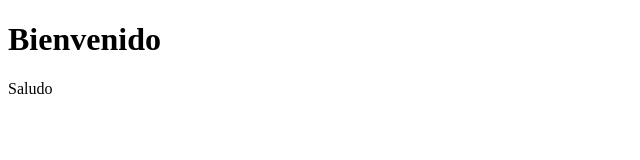
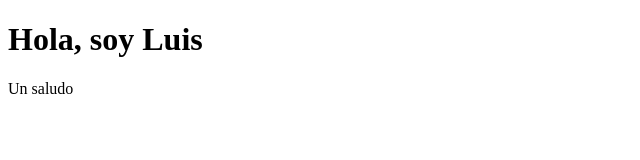
Before and after one commit to dbarquero/progra-web-2026, a website: page estudiantes/luis_diego_villalobos/nombre.html in a window 1280 px wide. Shown: the whole page, without its empty margins (0-640 px from the left). Drawn offline with Linux system fonts and the light colour scheme.

Commit message:
Ajusta app.js y nombre.html

```diff
--- a/estudiantes/luis_diego_villalobos/app.js
+++ b/estudiantes/luis_diego_villalobos/app.js
@@ -10,6 +10,10 @@ app.get('/saludo', (req, res) => {
   res.sendFile(path.join(__dirname, 'saludo.html'));
 });
 
+app.get('/nombre', (req, res) => {
+  res.sendFile(path.join(__dirname, 'nombre.html'));
+});
+
 app.listen(3000, () => {
   console.log('Servidor corriendo en http://localhost:3000');
 });
--- a/estudiantes/luis_diego_villalobos/nombre.html
+++ b/estudiantes/luis_diego_villalobos/nombre.html
@@ -5,8 +5,8 @@
 </head>
 <body>
 
-  <h1>Bienvenido</h1>
-  <p>Saludo</p>
+  <h1>Hola, soy Luis</h1>
+  <p>Un saludo</p>
 
 </body>
 </html>
```
